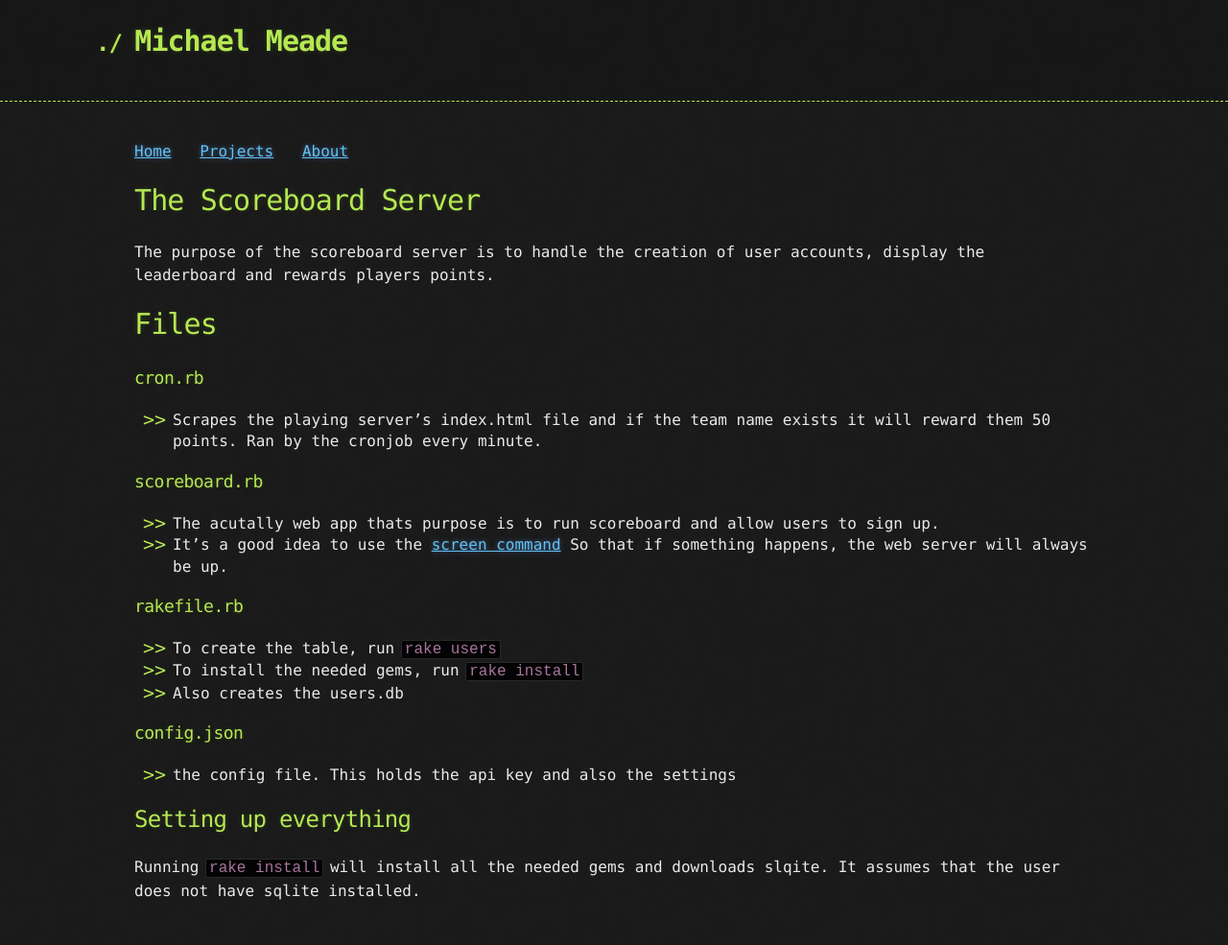
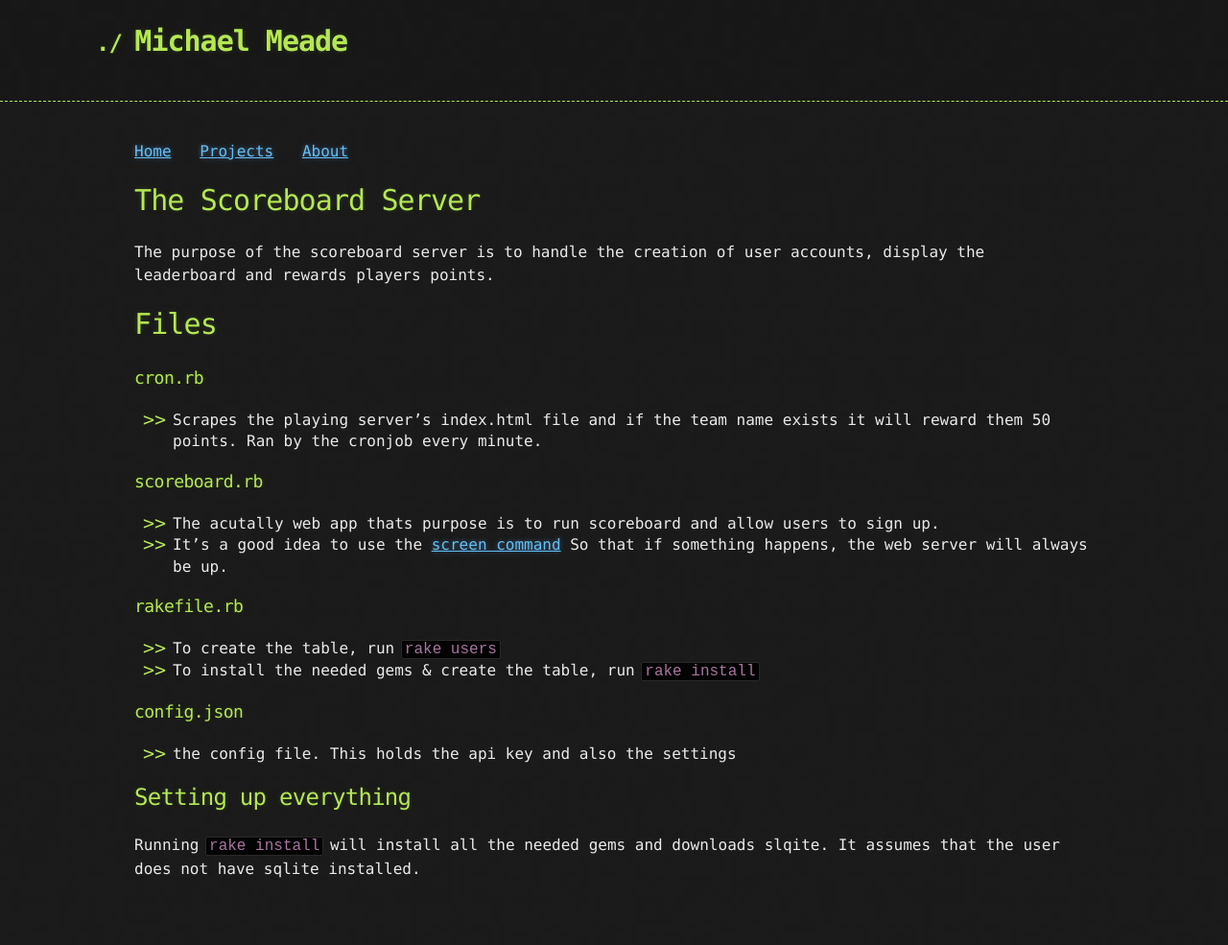
Before and after one commit to Michael-Meade/MinerFind, a Jekyll site: the page built from Projects/leaderboard.md, in a window 1280 px wide. Shown: the whole page at 96% size. Built offline with Jekyll 4.4.1, drawn with Linux system fonts in a browser that asks for light colours; our own code applies the rules of GitHub Pages for plain Markdown files; the repository's description, which GitHub fills in, is left out; after the commit the page ends 962 px from its top, so only the background shows below that.

Commit message:
Update leaderboard.md

````diff
--- a/Projects/leaderboard.md
+++ b/Projects/leaderboard.md
@@ -13,8 +13,7 @@ The purpose of the scoreboard server is to handle the creation of user accounts,
 
 ### rakefile.rb
   - To create the table, run ```rake users```
-  - To install the needed gems, run ```rake install```
-  - Also creates the users.db<br>
+  - To install the needed gems & create the table, run ```rake install```
 
 
 ### config.json
````
